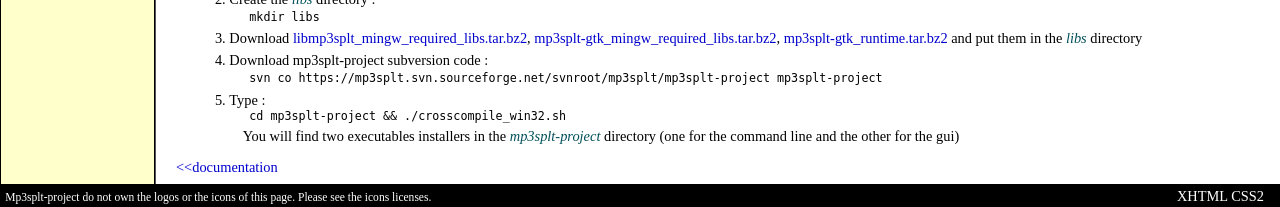
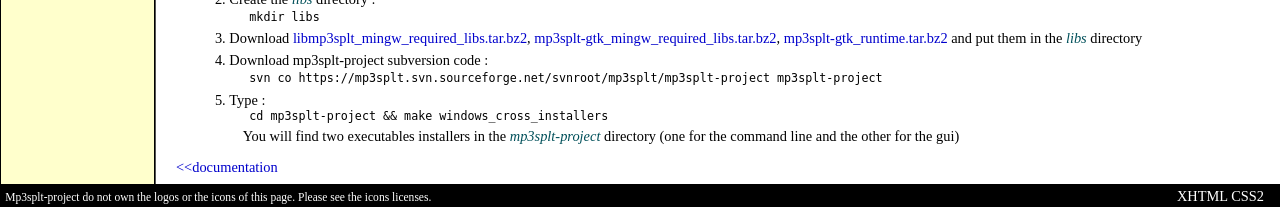
Before and after one commit to eharris/mp3splt-web, a PHP site: page /windows_build.php in a window 1280 px wide. Shown: the part 625-832 px from the top of the page. Run offline with PHP 8.4, Linux system fonts and the light colour scheme.

Commit message:
small change to windows_cross_installers

```diff
--- a/web/windows_build.php
+++ b/web/windows_build.php
@@ -94,7 +94,7 @@ put them in the <span class=\"colorspan\">libs</span> directory</li>
 
 <li>Type :
 <br />
-<code>cd mp3splt-project &amp;&amp; ./crosscompile_win32.sh</code>
+<code>cd mp3splt-project &amp;&amp; make windows_cross_installers</code>
 
 <p>You will find two executables installers in the <span
 class=\"colorspan\">mp3splt-project</span> directory (one for the
```
